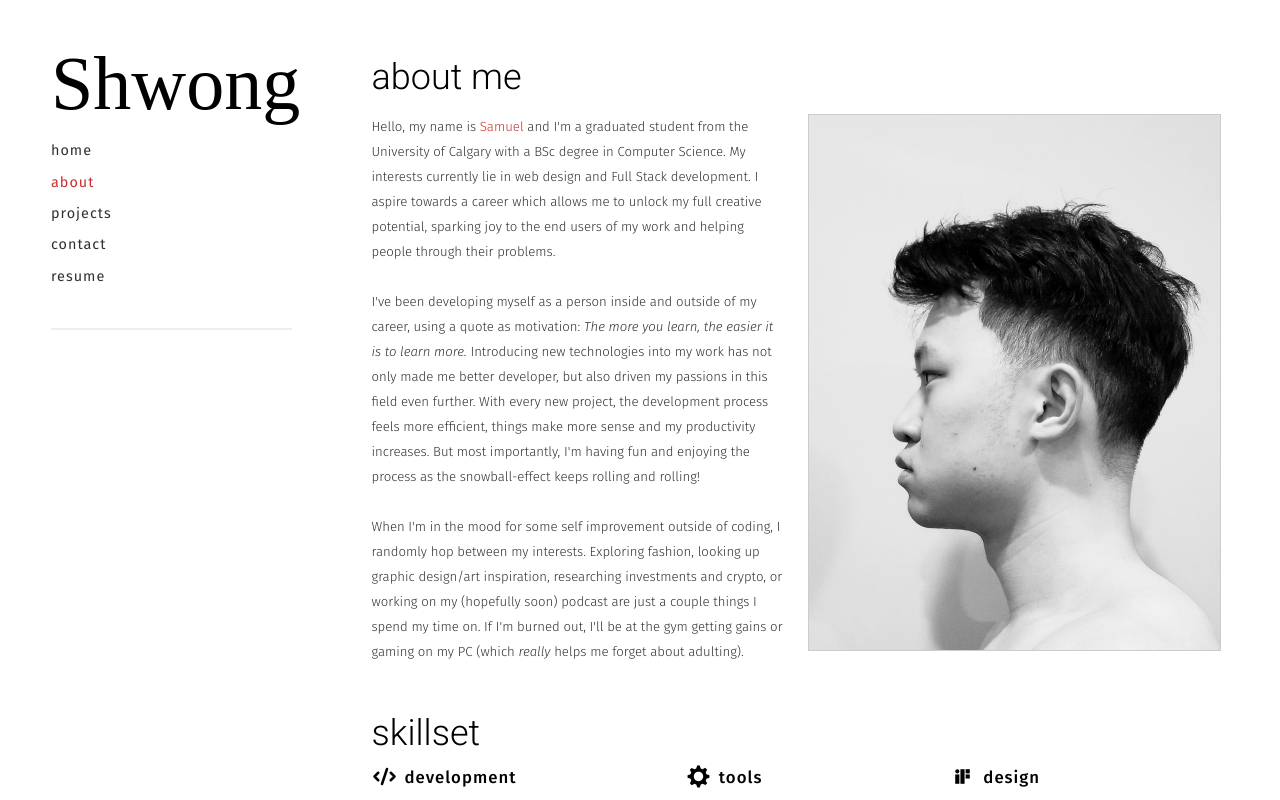
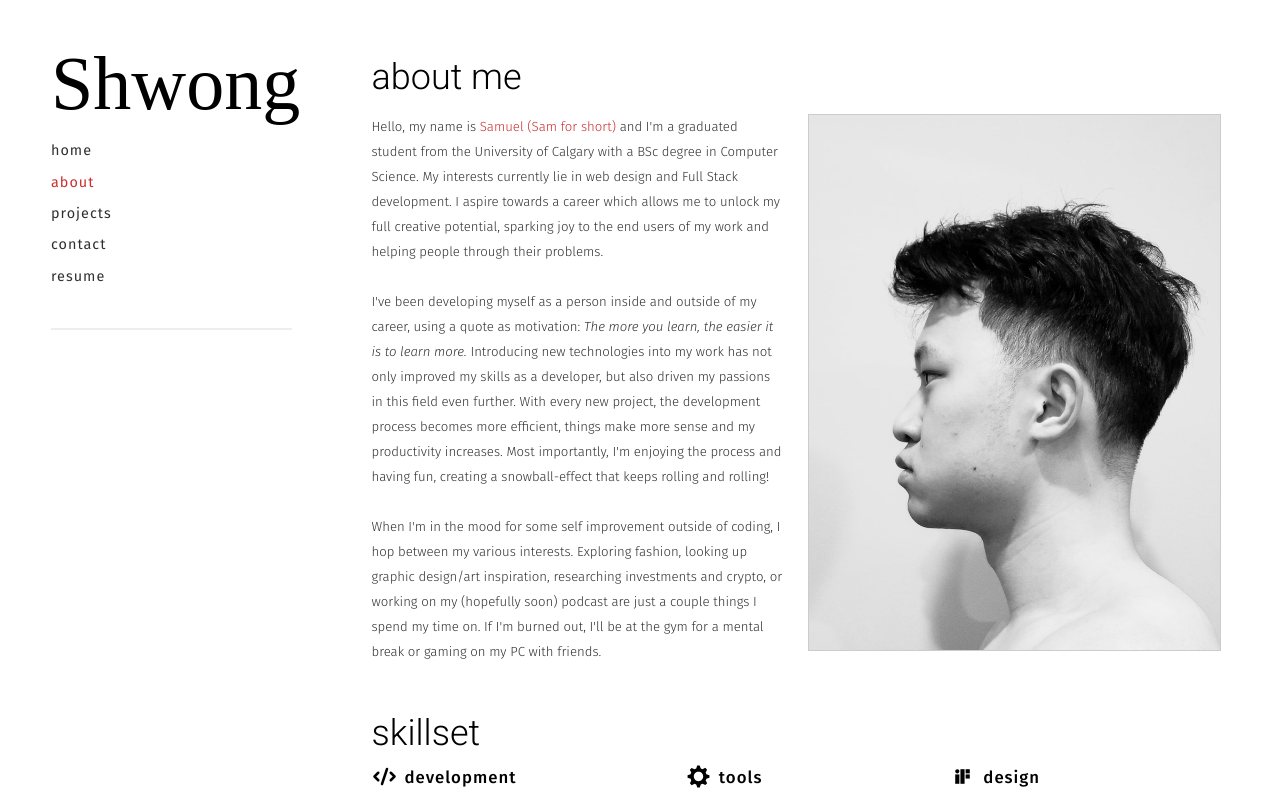
Before and after one commit to Shewng/personal-portfolio, a Next.js app: page /about in a window 1280 px wide. Shown: the top 800 px of the page. Built offline with nearby package versions, Linux system fonts and the light colour scheme; a web font is replaced by a local one.

Commit message:
updates to resume/about

```diff
--- a/pages/about.js
+++ b/pages/about.js
@@ -12,6 +12,7 @@ const About = () => {
   const devList = [
     "HTML",
     "CSS",
+    "SASS",
     "JavaScript",
     "React.js",
     "Node.js",
@@ -66,13 +67,14 @@ const About = () => {
           <div className={styles["about-row-container"]}>
             <div className={styles["about-me-container"]}>
               <p>
-                Hello, my name is <span className={styles.span1}>Samuel</span>{" "}
-                and I&#39;m a graduated student from the University of Calgary
-                with a BSc degree in Computer Science. My interests currently
-                lie in web design and Full Stack development. I aspire towards a
-                career which allows me to unlock my full creative potential,
-                sparking joy to the end users of my work and helping people
-                through their problems.
+                Hello, my name is{" "}
+                <span className={styles.span1}>Samuel (Sam for short)</span> and
+                I&#39;m a graduated student from the University of Calgary with
+                a BSc degree in Computer Science. My interests currently lie in
+                web design and Full Stack development. I aspire towards a career
+                which allows me to unlock my full creative potential, sparking
+                joy to the end users of my work and helping people through their
+                problems.
                 <br />
                 <br />
                 I&#39;ve been developing myself as a person inside and outside
@@ -80,22 +82,22 @@ const About = () => {
                 <span className={styles.span2}>
                   The more you learn, the easier it is to learn more.
                 </span>{" "}
-                Introducing new technologies into my work has not only made me
-                better developer, but also driven my passions in this field even
-                further. With every new project, the development process feels
-                more efficient, things make more sense and my productivity
-                increases. But most importantly, I&#39;m having fun and enjoying
-                the process as the snowball-effect keeps rolling and rolling!
+                Introducing new technologies into my work has not only improved
+                my skills as a developer, but also driven my passions in this
+                field even further. With every new project, the development
+                process becomes more efficient, things make more sense and my
+                productivity increases. Most importantly, I&#39;m enjoying the
+                process and having fun, creating a snowball-effect that keeps
+                rolling and rolling!
                 <br />
                 <br />
                 When I&#39;m in the mood for some self improvement outside of
-                coding, I randomly hop between my interests. Exploring fashion,
+                coding, I hop between my various interests. Exploring fashion,
                 looking up graphic design/art inspiration, researching
                 investments and crypto, or working on my (hopefully soon)
                 podcast are just a couple things I spend my time on. If I&#39;m
-                burned out, I&#39;ll be at the gym getting gains or gaming on my
-                PC (which <span className={styles.span2}>really</span> helps me
-                forget about adulting).
+                burned out, I&#39;ll be at the gym for a mental break or gaming
+                on my PC with friends.
               </p>
             </div>
 
```
Also changed, not shown: 1 other file (tests, documents, lock files or other folders).
